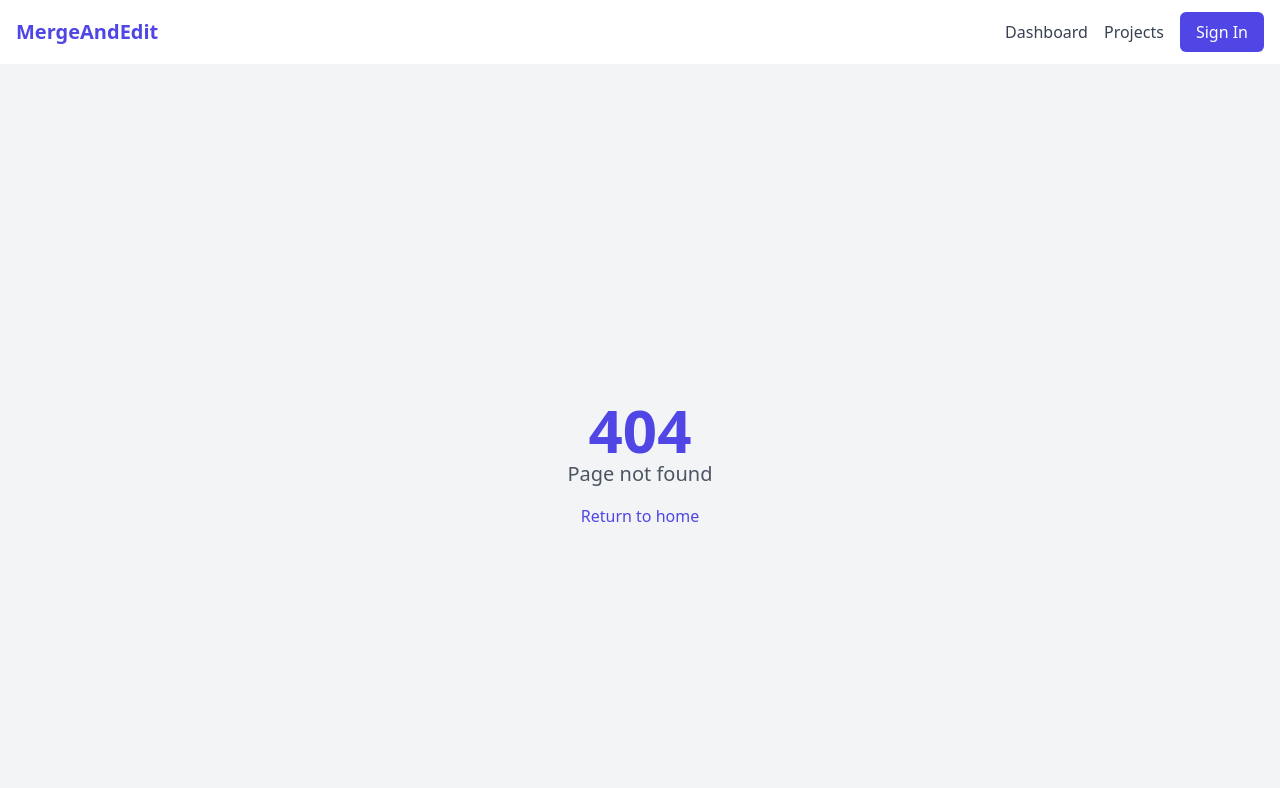
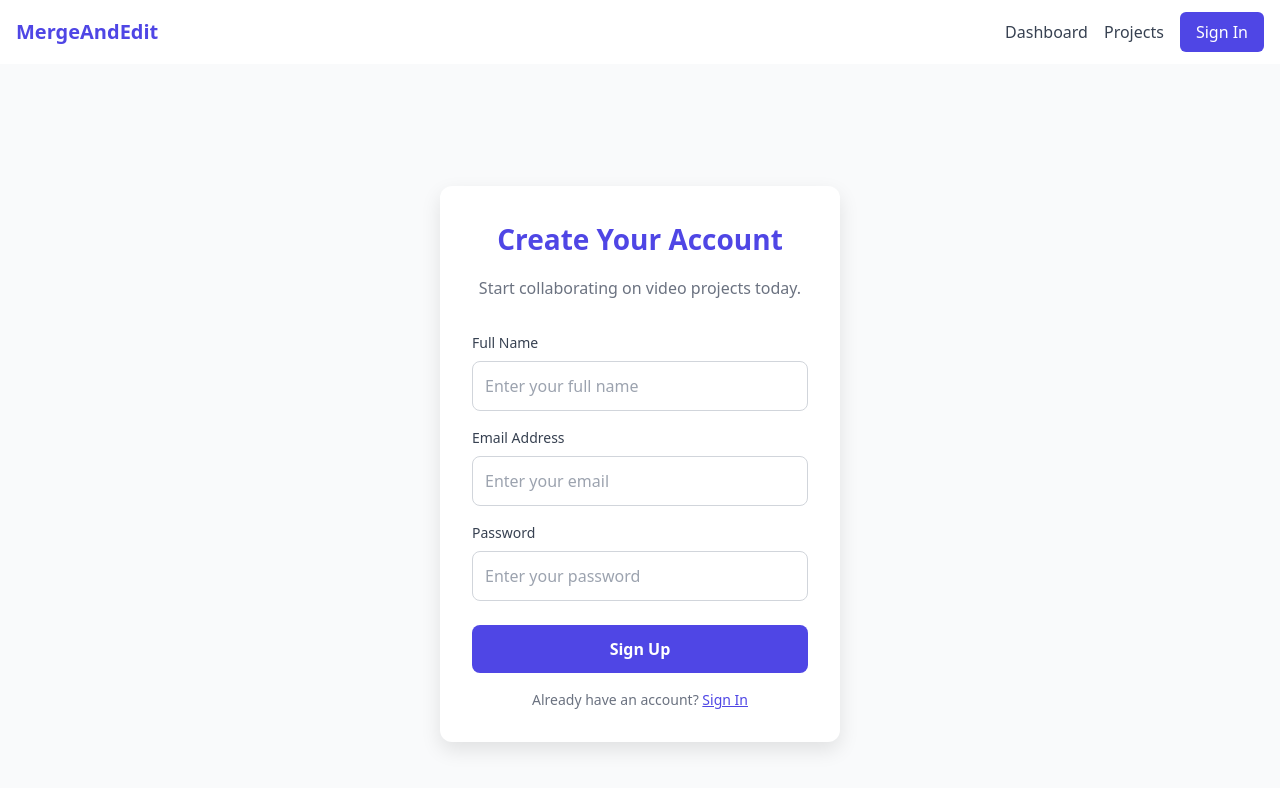
Before and after one commit to ANIRUK007/repati-kosam, a React (Vite) app in the folder frontend/: page /signup in a window 1280 px wide. Before the commit this address had no page. Shown: the top 788 px of the page. Built offline with nearby package versions, Linux system fonts and the light colour scheme.

Commit message:
signup_page

```diff
--- a/frontend/src/App.jsx
+++ b/frontend/src/App.jsx
@@ -7,6 +7,7 @@ import Dashboard from './components/Dashboard';
 import VideoEditor from './components/VideoEditor';
 import NotFound from './components/NotFound';
 import SignIn from './components/SignIn';
+import SignUpPage from './components/signup';
 
 function App() {
   return (
@@ -16,6 +17,7 @@ function App() {
         <Routes>
           <Route path="/" element={<WelcomePage />} />
           <Route path="/signin" element={<SignIn />} />
+          <Route path="/signup" element={<SignUpPage />} />
           <Route path="/dashboard" element={<Dashboard />} />
           <Route path="/editor/:projectId" element={<VideoEditor />} />
           <Route path="*" element={<NotFound />} />
--- a/frontend/src/components/WelcomePage.jsx
+++ b/frontend/src/components/WelcomePage.jsx
@@ -1,47 +1,109 @@
 import React from 'react';
-import { Link, useNavigate } from 'react-router-dom';
+import { useNavigate } from 'react-router-dom';
 
 const WelcomePage = () => {
   const navigate = useNavigate();
 
   const handleGetStarted = () => {
-    navigate('/signin');
+    navigate('/signup'); // Redirect to Signup Page
   };
 
   return (
-    <div className="min-h-screen bg-gray-50">
-      <div className="bg-gradient-to-r from-blue-600 to-indigo-700 text-white py-20">
-        <div className="container mx-auto px-6">
-          <h1 className="text-5xl font-bold mb-4">
+    <div style={{ minHeight: '100vh', backgroundColor: '#f9fafb' }}>
+      {/* Top Section */}
+      <div
+        style={{
+          background: 'linear-gradient(to right, #2563eb, #4f46e5)',
+          color: 'white',
+          padding: '5rem 0',
+          textAlign: 'center',
+        }}
+      >
+        <h1 style={{ fontSize: '3rem', fontWeight: 'bold', marginBottom: '1rem' }}>
           Git-Like Version Control for Video Editing
         </h1>
-          <p className="text-xl mb-8">
+        <p style={{ fontSize: '1.25rem', marginBottom: '2rem' }}>
           Collaborate seamlessly with your team on video projects
         </p>
         <button
           onClick={handleGetStarted}
-            className="bg-white text-indigo-600 px-6 py-3 rounded-lg font-semibold hover:bg-indigo-50 transition-colors"
+          style={{
+            backgroundColor: 'white',
+            color: '#4f46e5',
+            padding: '0.75rem 2rem',
+            borderRadius: '8px',
+            fontWeight: '600',
+            fontSize: '1rem',
+            cursor: 'pointer',
+            border: 'none',
+            transition: 'background-color 0.2s ease-in-out',
+          }}
+          onMouseOver={(e) => (e.target.style.backgroundColor = '#e0e7ff')}
+          onMouseOut={(e) => (e.target.style.backgroundColor = 'white')}
         >
           Get Started Free
         </button>
       </div>
+
+      {/* Features Section */}
+      <div style={{ padding: '5rem 2rem', textAlign: 'center' }}>
+        <h2 style={{ fontSize: '2rem', fontWeight: 'bold', marginBottom: '2rem' }}>
+          Why Choose MergeAndEdit?
+        </h2>
+        <div
+          style={{
+            display: 'grid',
+            gridTemplateColumns: 'repeat(auto-fit, minmax(250px, 1fr))',
+            gap: '2rem',
+          }}
+        >
+          {/* Feature Card 1 */}
+          <div
+            style={{
+              backgroundColor: 'white',
+              padding: '2rem',
+              borderRadius: '8px',
+              boxShadow: '0 4px 6px rgba(0, 0, 0, 0.1)',
+            }}
+          >
+            <h3 style={{ fontSize: '1.5rem', fontWeight: '600', marginBottom: '1rem' }}>
+              Version Control
+            </h3>
+            <p style={{ color: '#6b7280' }}>
+              Track changes, manage versions, and never lose your work.
+            </p>
           </div>
-
-      <div className="container mx-auto px-6 py-20">
-        <h2 className="text-3xl font-bold text-center mb-12">Why Choose MergeAndEdit?</h2>
-        <div className="grid grid-cols-1 md:grid-cols-3 gap-8">
-          {/* Feature cards */}
-          <div className="bg-white p-6 rounded-lg shadow-lg">
-            <h3 className="text-xl font-semibold mb-2">Version Control</h3>
-            <p className="text-gray-600">Track changes, manage versions, and never lose your work</p>
+          {/* Feature Card 2 */}
+          <div
+            style={{
+              backgroundColor: 'white',
+              padding: '2rem',
+              borderRadius: '8px',
+              boxShadow: '0 4px 6px rgba(0, 0, 0, 0.1)',
+            }}
+          >
+            <h3 style={{ fontSize: '1.5rem', fontWeight: '600', marginBottom: '1rem' }}>
+              Real-Time Collaboration
+            </h3>
+            <p style={{ color: '#6b7280' }}>
+              Edit together in real-time with your team members.
+            </p>
           </div>
-          <div className="bg-white p-6 rounded-lg shadow-lg">
-            <h3 className="text-xl font-semibold mb-2">Real-Time Collaboration</h3>
-            <p className="text-gray-600">Edit together in real-time with your team members</p>
-          </div>
-          <div className="bg-white p-6 rounded-lg shadow-lg">
-            <h3 className="text-xl font-semibold mb-2">Smart Merging</h3>
-            <p className="text-gray-600">Resolve conflicts intelligently with our advanced merging system</p>
+          {/* Feature Card 3 */}
+          <div
+            style={{
+              backgroundColor: 'white',
+              padding: '2rem',
+              borderRadius: '8px',
+              boxShadow: '0 4px 6px rgba(0, 0, 0, 0.1)',
+            }}
+          >
+            <h3 style={{ fontSize: '1.5rem', fontWeight: '600', marginBottom: '1rem' }}>
+              Smart Merging
+            </h3>
+            <p style={{ color: '#6b7280' }}>
+              Resolve conflicts intelligently with our advanced merging system.
+            </p>
           </div>
         </div>
       </div>
--- /dev/null
+++ b/frontend/src/components/signup.jsx
@@ -0,0 +1,183 @@
+import React from 'react';
+import { useNavigate } from 'react-router-dom';
+
+const SignUpPage = () => {
+  const navigate = useNavigate();
+
+  const handleSignUp = (e) => {
+    e.preventDefault();
+    // Add signup logic here
+    alert('Signup successful!');
+    navigate('/signin'); // Redirect to SignIn Page after successful signup
+  };
+
+  return (
+    <div
+      style={{
+        minHeight: '100vh',
+        backgroundColor: '#f9fafb',
+        display: 'flex',
+        justifyContent: 'center',
+        alignItems: 'center',
+        padding: '2rem',
+      }}
+    >
+      <div
+        style={{
+          backgroundColor: 'white',
+          padding: '2rem',
+          borderRadius: '12px',
+          boxShadow: '0 8px 20px rgba(0, 0, 0, 0.1)',
+          maxWidth: '400px',
+          width: '100%',
+        }}
+      >
+        <h2
+          style={{
+            textAlign: 'center',
+            fontSize: '1.75rem',
+            fontWeight: 'bold',
+            color: '#4f46e5',
+            marginBottom: '1rem',
+          }}
+        >
+          Create Your Account
+        </h2>
+        <p
+          style={{
+            textAlign: 'center',
+            fontSize: '1rem',
+            color: '#6b7280',
+            marginBottom: '2rem',
+          }}
+        >
+          Start collaborating on video projects today.
+        </p>
+        <form onSubmit={handleSignUp}>
+          <div style={{ marginBottom: '1rem' }}>
+            <label
+              htmlFor="name"
+              style={{
+                display: 'block',
+                fontSize: '0.875rem',
+                color: '#374151',
+                marginBottom: '0.5rem',
+              }}
+            >
+              Full Name
+            </label>
+            <input
+              id="name"
+              type="text"
+              placeholder="Enter your full name"
+              required
+              style={{
+                width: '100%',
+                padding: '0.75rem',
+                border: '1px solid #d1d5db',
+                borderRadius: '8px',
+                fontSize: '1rem',
+                color: '#374151',
+              }}
+            />
+          </div>
+          <div style={{ marginBottom: '1rem' }}>
+            <label
+              htmlFor="email"
+              style={{
+                display: 'block',
+                fontSize: '0.875rem',
+                color: '#374151',
+                marginBottom: '0.5rem',
+              }}
+            >
+              Email Address
+            </label>
+            <input
+              id="email"
+              type="email"
+              placeholder="Enter your email"
+              required
+              style={{
+                width: '100%',
+                padding: '0.75rem',
+                border: '1px solid #d1d5db',
+                borderRadius: '8px',
+                fontSize: '1rem',
+                color: '#374151',
+              }}
+            />
+          </div>
+          <div style={{ marginBottom: '1.5rem' }}>
+            <label
+              htmlFor="password"
+              style={{
+                display: 'block',
+                fontSize: '0.875rem',
+                color: '#374151',
+                marginBottom: '0.5rem',
+              }}
+            >
+              Password
+            </label>
+            <input
+              id="password"
+              type="password"
+              placeholder="Enter your password"
+              required
+              style={{
+                width: '100%',
+                padding: '0.75rem',
+                border: '1px solid #d1d5db',
+                borderRadius: '8px',
+                fontSize: '1rem',
+                color: '#374151',
+              }}
+            />
+          </div>
+          <button
+            type="submit"
+            style={{
+              width: '100%',
+              padding: '0.75rem',
+              backgroundColor: '#4f46e5',
+              color: 'white',
+              fontSize: '1rem',
+              fontWeight: '600',
+              border: 'none',
+              borderRadius: '8px',
+              cursor: 'pointer',
+              transition: 'background-color 0.2s ease-in-out',
+            }}
+            onMouseOver={(e) => (e.target.style.backgroundColor = '#3b38c5')}
+            onMouseOut={(e) => (e.target.style.backgroundColor = '#4f46e5')}
+          >
+            Sign Up
+          </button>
+        </form>
+        <p
+          style={{
+            textAlign: 'center',
+            fontSize: '0.875rem',
+            color: '#6b7280',
+            marginTop: '1rem',
+          }}
+        >
+          Already have an account?{' '}
+          <span
+            onClick={() => navigate('/signin')}
+            style={{
+              color: '#4f46e5',
+              cursor: 'pointer',
+              textDecoration: 'underline',
+            }}
+          >
+            Sign In
+          </span>
+        </p>
+      </div>
+    </div>
+  );
+};
+
+export default SignUpPage;
```
Lines whose indentation alone changed are shown as unchanged.
